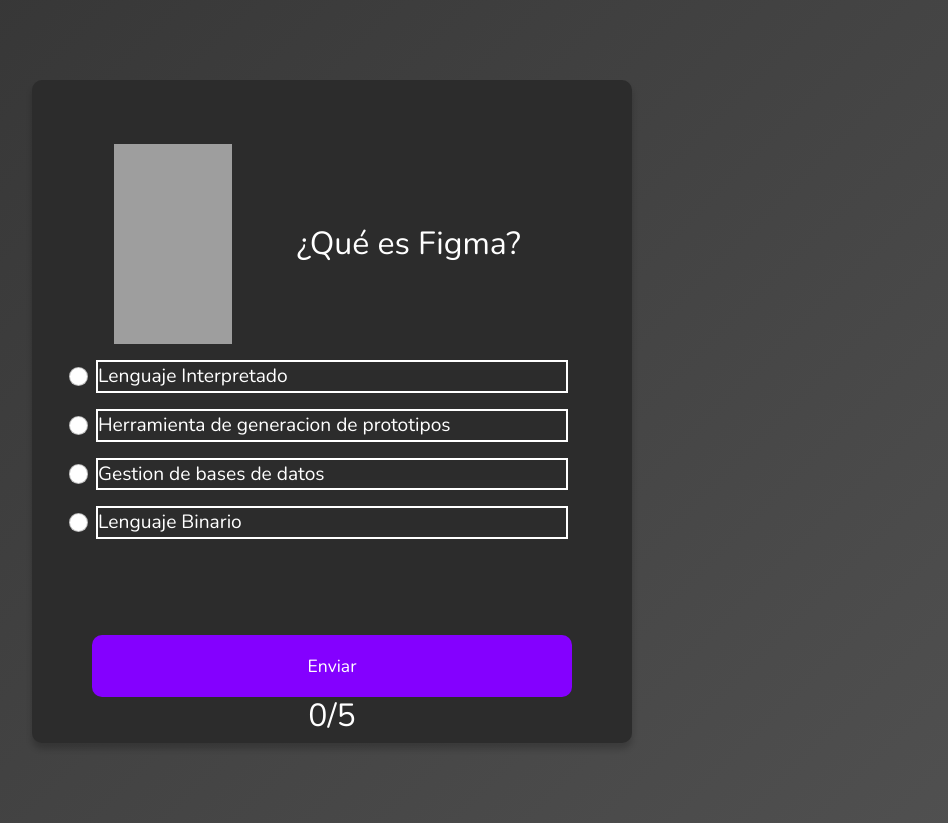
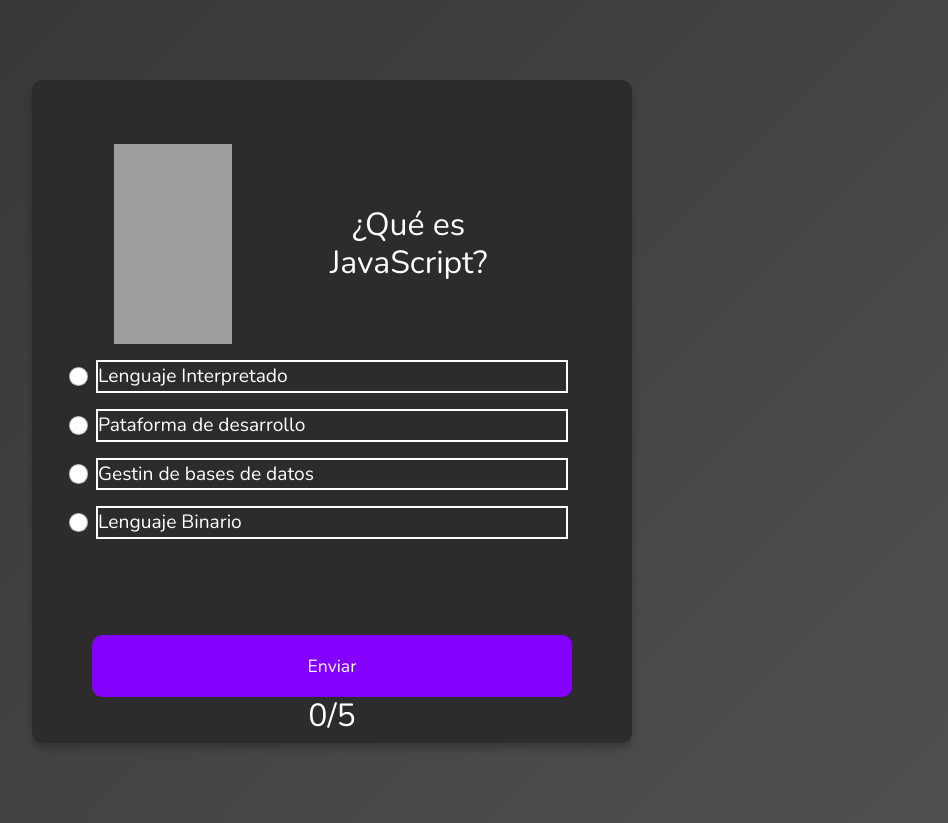
Before and after one commit to Krismonz7/Entrega-Frontend-Sprint2-Proyecto, a React (Create React App) app: page / in a window 1280 px wide. Shown: the whole page, without its empty margins (308-1256 px from the left). Built offline with nearby package versions, Linux system fonts and the light colour scheme; grey boxes are pictures that could not be loaded.

Commit message:
Agrego estructuras generales - QuestioarioUX.js, UxQuestion.jsx , FormUX.js

```diff
--- a/src/App.js
+++ b/src/App.js
@@ -1,11 +1,11 @@
 import {Containerprincipal} from './container/conatiner';
-import QuestionFigma from './formFigma/FormFigma';
+import QuestionUX from './formUX/FormUX';
 import 'bootstrap/dist/css/bootstrap.min.css';
 import { BrowserRouter,Routes,Route } from "react-router-dom";
 function App() {
   return (
     <div className="App">
-      <QuestionFigma/>
+      <QuestionUX/>
     </div>
   );
 }
--- a/src/formUX/FormUX.js
+++ b/src/formUX/FormUX.js
@@ -0,0 +1,120 @@
+import React, { Component } from 'react'
+import { Form } from 'react-bootstrap'
+import { DivForm,FormStyle,Cajita,Titulo,RadioStyle,ButtonStyle,Imagen} from './UxQuestion'
+import {questionGeek} from './QuestionarioUX'
+import imagen1 from '../images/persona1.png'
+import imagen2 from '../images/persona2.png'
+import imagen3 from '../images/persona3.png'
+import imagen4 from '../images/persona4.png'
+export default class QuestionUX extends Component {
+  constructor() {
+      super();
+      this.state = {
+          numberQuestion: 0,
+          question: {
+              question: "",
+              a: "",
+              b: "",
+              c: "",
+              d: "",
+              correct: ""
+          },
+          score: 0,
+          answerSelect: ""
+      }
+  }
+
+  componentDidMount() {
+      const currentQuizData = questionGeek[this.state.numberQuestion]
+
+      this.setState({
+          question: {
+              question: currentQuizData.question,
+              a: currentQuizData.a,
+              b: currentQuizData.b,
+              c: currentQuizData.c,
+              d: currentQuizData.d,
+              correct: currentQuizData.corrrect
+          }
+      })
+  }
+
+  handleSubmit = (e) => {
+      e.preventDefault()
+      e.target.reset()
+      if (this.state.answerSelect === this.state.question.correct) {
+          this.setState({
+              score: this.state.score + 1,
+          })
+      }
+      if (this.state.numberQuestion < questionGeek.length) {
+          this.componentDidMount()
+      }
+      if (this.state.score === questionGeek.length) {
+        this.setState({
+          score: questionGeek.length
+        })
+    } else {
+          console.log(this.state.score);
+      }
+  }
+
+  onChanged = (e) => {
+      this.setState({
+          answerSelect: e.currentTarget.value
+      })
+  }
+
+  render() {
+      return (
+          <DivForm>
+              <FormStyle onSubmit={this.handleSubmit}>
+                  <Form.Group className="mb-3" controlId="control-radio" style={{ padding: "4rem" }}>
+                      <Cajita>
+                      <Imagen src={imagen3} alt=''/>
+                      <Titulo>{this.state.question.question}</Titulo>
+                      </Cajita>
+
+                      <RadioStyle
+                          type="radio"
+                          label={this.state.question.a}
+                          value={this.state.question.a}
+                          name={'respuestas'}
+                          id={`respuesta1`}
+                          onChange={this.onChanged}
+                      />
+
+                      <RadioStyle
+                          type="radio"
+                          label={this.state.question.b}
+                          value={this.state.question.b}
+                          name={'respuestas'}
+                          id={`respuesta2`}
+                          onChange={this.onChanged}
+                      />
+                      <RadioStyle
+                          type="radio"
+                          label={this.state.question.c}
+                          value={this.state.question.c}
+                          name={'respuestas'}
+                          id={`respuesta3`}
+                          onChange={this.onChanged}
+                      />
+                      <RadioStyle
+                          type="radio"
+                          label={this.state.question.d}
+                          value={this.state.question.d}
+                          name={'respuestas'}
+                          id={`respuesta4`}
+                          onChange={this.onChanged}
+                      />
+                  </Form.Group>
+                  <ButtonStyle variant="primary" type="submit" onClick={() => { this.setState({ numberQuestion: this.state.numberQuestion + 1 }) }}>
+                      Enviar
+                  </ButtonStyle>
+                  <h2 style={{ textAlign: "center" }}>{this.state.score}/{questionGeek.length} </h2>
+              </FormStyle>
+          </DivForm>
+      )
+  }
+}
--- a/src/formUX/QuestionarioUX.js
+++ b/src/formUX/QuestionarioUX.js
@@ -0,0 +1,42 @@
+export const questionGeek = [
+    {
+        question: "¿Qué es JavaScript?",
+        a: "Lenguaje Interpretado",
+        b: "Pataforma de desarrollo",
+        c: "Gestin de bases de datos",
+        d: "Lenguaje Binario",
+        corrrect: "Lenguaje Interpretado"
+    },
+    {
+        question: "¿Son Java y Java script lo mismo?",
+        a: "Si",
+        b: "Puede ser",
+        c: "Masomenos",
+        d: "No",
+        corrrect: "No"
+    },
+    {
+        question: "¿Cuales son los principales tipo de datos en Javascript?",
+        a: "String, booleano, Objeto, Número, Indefinido",
+        b: "Array, DateTime, Time, Math.Round()",
+        c: "Fetch, Api , Header, TimeOuth()",
+        d: "Nunguna de las anteriores",
+        corrrect: "String, booleano, Objeto, Número, Indefinido"
+    },
+    {
+        question: "¿Es posible dividir el código JavaScript en varias líneas?",
+        a: "No",
+        b: "Puede ser",
+        c: "Masomenos",
+        d: "Si",
+        corrrect: "Si"
+    },
+    {
+        question: "¿Qué empresa desarrolló JavaScript?",
+        a: "Mojan",
+        b: "Apple",
+        c: "Netscape",
+        d: "JavaSoft",
+        corrrect: "Netscape"
+    }
+]
--- a/src/formUX/UxQuestion.jsx
+++ b/src/formUX/UxQuestion.jsx
@@ -0,0 +1,75 @@
+import { Button } from 'bootstrap'
+import { Form } from 'react-bootstrap'
+import styled from 'styled-components'
+    /*Estilos de los componentes*/
+    const DivForm = styled.div`
+    background-image: linear-gradient(315deg,#505050 0%,#333333 100%);
+    display: flex;
+    align-items: center;
+    justify-content: center;
+    height: 100%;
+    `
+
+    const FormStyle = styled(Form)`
+    background-color: #2c2c2c;
+    border-radius: 10px;
+    width: 600px;
+    box-shadow: 0 6px 6px rgba(0,0,0,0.2);
+    color: white;
+    display: flex;
+    flex-direction: column;
+    margin:10vh auto;
+    `
+
+    const Titulo =  styled.h2`
+    padding: 1rem;
+    text-align: center;
+    margin: 0;
+    width: 60%;
+    min-width: 100px;
+    margin: auto;
+    `
+    const Cajita =  styled.div`
+      display: flex;
+      flex-direction: row;
+    `
+
+    const Imagen=styled.img`
+    width:25%;
+    min-width:100px;
+    height:40%;
+    min-height:200px;
+    margin: auto;
+    `
+
+    const RadioStyle=styled(Form.Check)`
+    padding: 0;
+    font-size: 1.2rem;
+    margin:1rem auto;
+    border: 2px solid  #ffffff;
+    width: 100%;
+    &:hover{
+      border: 2px solid  #60ff7b;
+      font-size:1.5rem ;
+    }
+    `
+
+    const ButtonStyle =  styled.button`
+    background-color: #8400ff;
+    border:none;
+    width: 80%;
+    margin: auto;
+    font-size: 1.1rem;
+    padding: 1.1rem;
+    color: white;
+    border-radius: 10px;
+    &:hover{
+      background: #6200ff;
+    }
+    &:focus{
+      outline: none;
+      background-color: #350085;
+    }
+    `
+
+    export {ButtonStyle,DivForm,RadioStyle,Titulo,FormStyle,Imagen,Cajita}
```
